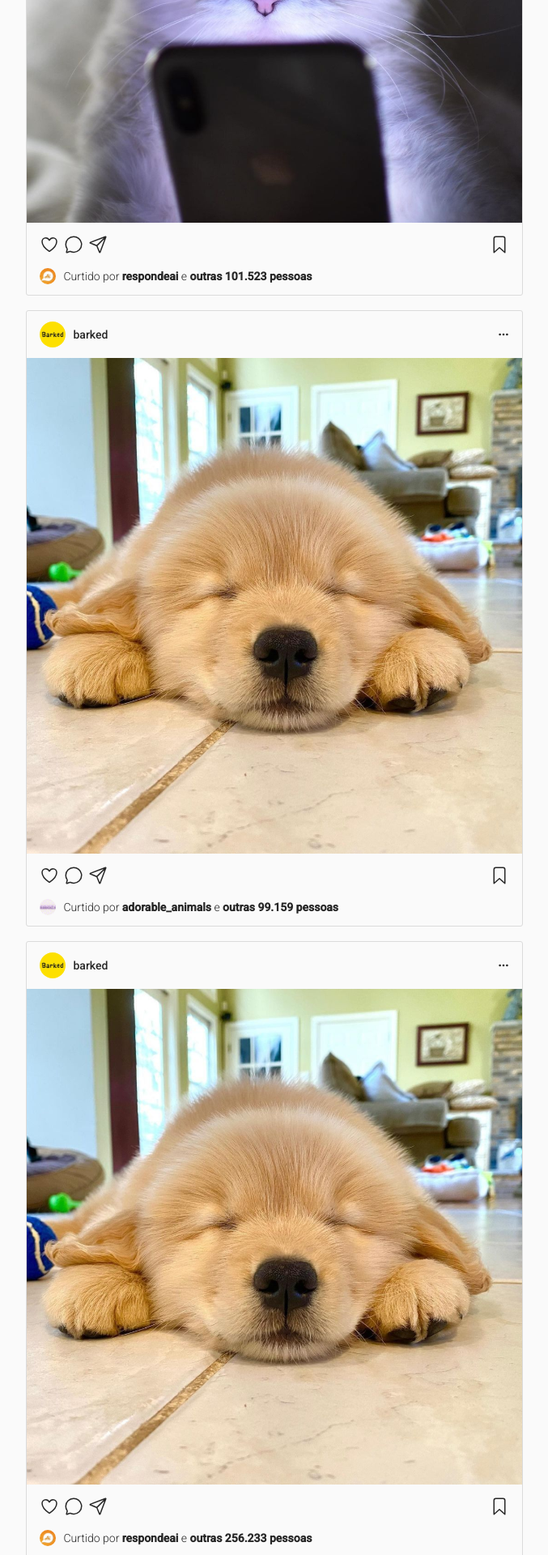
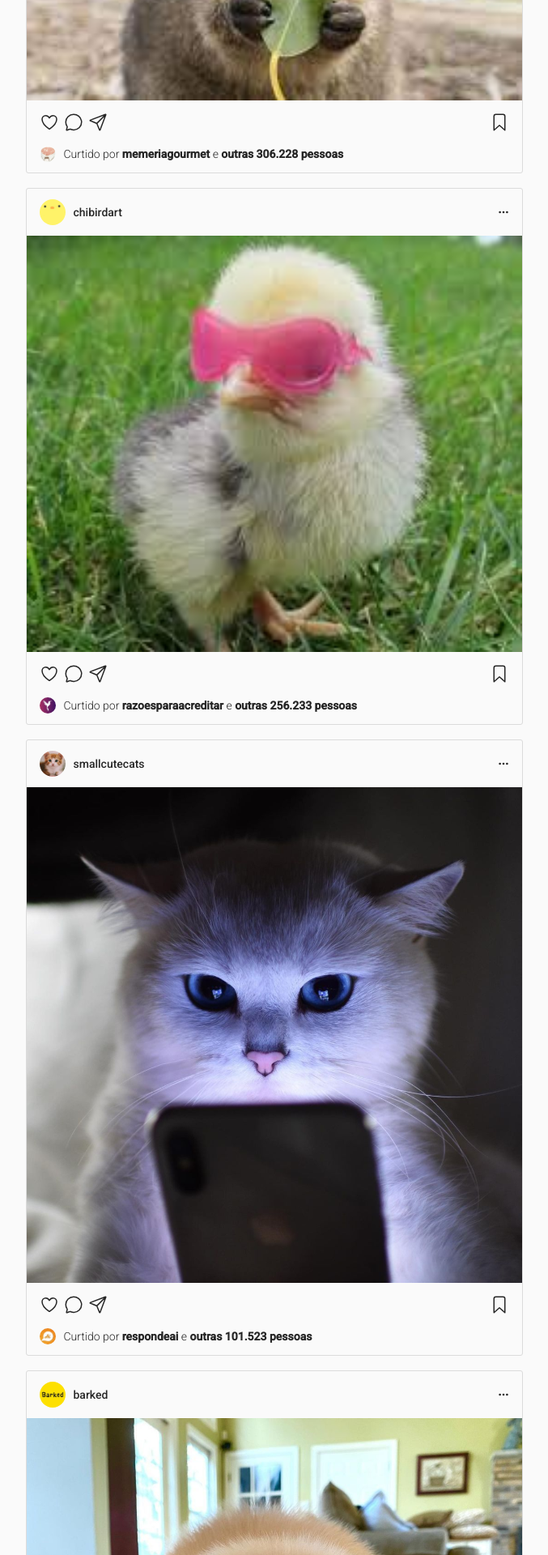
Before and after one commit to CaioCZS/projeto7-instagramreact, a React (Create React App) app: page / in a window 1280 px wide. Shown: the part 620-2540 px from the top of the page at 81% size, without its empty margins (141-818 px from the left). Built offline with nearby package versions, Linux system fonts and the light colour scheme.

Commit message:
projeto completo (sem bonus animação like)

```diff
--- a/public/css/style.css
+++ b/public/css/style.css
@@ -304,3 +304,10 @@ ion-icon {
   padding-top: 5px;
   color: black;
 }
+.amarelo{
+  color:rgba(233, 211, 10, 0.884);
+}
+
+.vermelho{
+  color:rgba(223, 13, 13, 0.877);
+}
--- a/src/components/Post.js
+++ b/src/components/Post.js
@@ -1,26 +1,61 @@
 import { useState } from "react";
 import TopoPost from "./TopoPost";
 
-export default function Post(props){
-   const [numeroCurtidas , setNumeroCurtidas] = useState(props.curtidas)
+export default function Post(props) {
+    const [numeroCurtidas, setNumeroCurtidas] = useState(props.curtidas)
     const [classeCurtida, setClasseCurtida] = useState("")
+    const [tipoIconCutida, setTipoIconCurtida] = useState("-outline")
     const [classeSalvar, setClasseSalvar] = useState("")
+    const [tipoIconSalvar, setTipoIconSalvar] = useState("-outline")
+
+    const mudarCurtida = () =>{
+        let nvCurtidas= numeroCurtidas*1000
+        if(classeCurtida === ""){
+            setClasseCurtida("vermelho")
+            setTipoIconCurtida("")
+            setNumeroCurtidas(((nvCurtidas+1)/1000).toFixed(3))
+        }else{
+            setClasseCurtida("")
+            setTipoIconCurtida("-outline")
+            setNumeroCurtidas(((nvCurtidas-1)/1000).toFixed(3))
+        }
+    }
+
+    const mudarSalvar = () =>{
+        if(classeSalvar === ""){
+            setClasseSalvar("amarelo")
+            setTipoIconSalvar("")
+        }else{
+            setClasseSalvar("")
+            setTipoIconSalvar("-outline")
+        }
+    }
+
+    const curtirPostImg = () =>{
+        let nvCurtidas= numeroCurtidas*1000
+        if(classeCurtida !== "vermelho"){
+        setClasseCurtida("vermelho")
+        setTipoIconCurtida("")
+        setNumeroCurtidas(((nvCurtidas+1)/1000).toFixed(3))
+        }
+    }
+
     return (
         <div data-test="post" class="post">
             <TopoPost nome={props.nome} />
             <div class="conteudo">
-            <img data-test="post-image" src={`assets/img/${props.imagem}.svg`} alt={props.imagem} />
+                <img data-test="post-image" onDoubleClick={() => curtirPostImg()} src={props.imagem} alt={props.imagem} />
             </div>
 
             <div class="fundo">
                 <div class="acoes">
                     <div>
-                    <ion-icon data-test="like-post" class={classeCurtida} name="heart-outline"></ion-icon>
+                        <span className={classeCurtida} ><ion-icon data-test="like-post" onClick={mudarCurtida} name={`heart${tipoIconCutida}`}></ion-icon></span>
                         <ion-icon name="chatbubble-outline"></ion-icon>
                         <ion-icon name="paper-plane-outline"></ion-icon>
                     </div>
                     <div>
-                    <ion-icon data-test="save-post" class={classeSalvar} name="bookmark-outline"></ion-icon>
+                        <span className={classeSalvar}><ion-icon onClick={mudarSalvar} data-test="save-post" name={`bookmark${tipoIconSalvar}`}></ion-icon></span>
                     </div>
                 </div>
 
--- a/src/components/Posts.js
+++ b/src/components/Posts.js
@@ -2,9 +2,11 @@ import Post from "./Post"
 
 export default function Posts() {
     const arrayPosts = [
-        { nome: "meowed", imagem: "gato-telefone", curtidas: 101.523, curtidoPor: "respondeai" },
-        { nome: "barked", imagem: "dog", curtidas: 99.159, curtidoPor: "adorable_animals" },
-        { nome: "barked", imagem: "dog", curtidas: 256.233, curtidoPor: "respondeai" }
+        { nome: "nathanwpylestrangeplanet", imagem:"assets/img/esquilo.jpeg" , curtidas: 306.228, curtidoPor: "memeriagourmet" },
+        { nome: "chibirdart", imagem:"assets/img/pintinho.jpeg" , curtidas: 256.233, curtidoPor: "razoesparaacreditar" },
+        { nome: "smallcutecats", imagem: "assets/img/gato-telefone.svg", curtidas: 101.523, curtidoPor: "respondeai" },
+        { nome: "barked", imagem: "assets/img/dog.svg", curtidas: 99.161, curtidoPor: "adorable_animals" }
+
     ]
 
     return (
--- a/src/components/Usuario.js
+++ b/src/components/Usuario.js
@@ -4,14 +4,23 @@ export default function Usuario(props){
     const [nomeUsuario , setNomeUsuario] = useState(props.nome)
     const [imagemPerfil, setImagemPerfil] = useState(props.imagem)
 
+    const trocarNome= () =>{
+        let novoNome= prompt("Digite seu nome!")
+        if(novoNome !== "")setNomeUsuario(novoNome)
+    }
+
+    const trocarFotoPerfil =() =>{
+        let novaFoto = prompt("Coloque a url da sua foto!")
+        if(novaFoto !== "")setImagemPerfil(novaFoto)
+    }
 
     return(
         <div class="usuario">
-                <img data-test="profile-image" src={imagemPerfil} alt="imagem de perfil" />
+                <img onClick={() => trocarFotoPerfil()} data-test="profile-image" src={imagemPerfil} alt="imagem de perfil" />
                 <div class="texto">
                     <span>
                         <span data-test="name"><strong>{nomeUsuario}</strong></span>
-                        <ion-icon  data-test="edit-name" name="pencil"></ion-icon>
+                        <ion-icon onClick={() => trocarNome()} data-test="edit-name" name="pencil"></ion-icon>
                     </span>
                 </div>
             </div>
```
Also changed, not shown: public/assets/img/esquilo.jpeg (added), public/assets/img/pintinho.jpeg (added), src/components/Acoes.js (added). Lines whose indentation alone changed are shown as unchanged.
